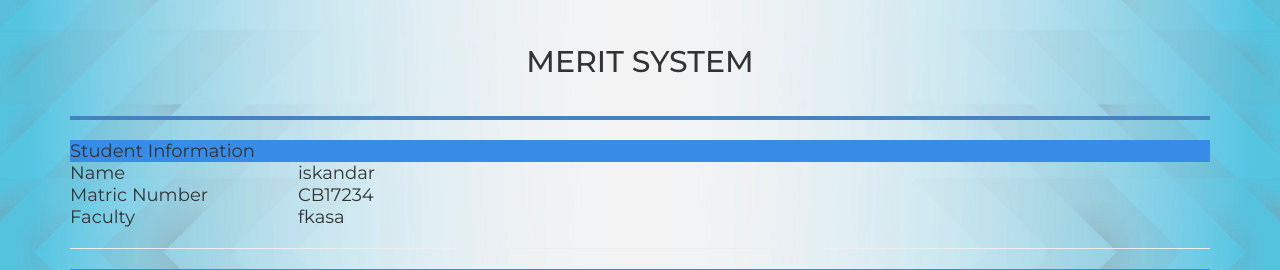
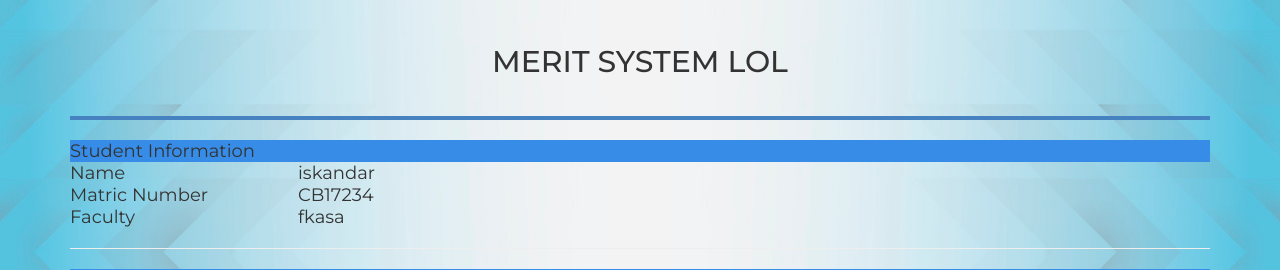
Before and after one commit to NurAinHarun/SEM-project-1, a PHP site: page /NewMymerit/calculateMerit.php?id=30 in a window 1280 px wide. Shown: the part 72-342 px from the top of the page. Run offline with PHP 8.4, Linux system fonts and the light colour scheme; data comes from the database, SQL or seed files in the repository.

Commit message:
try boleh x2

```diff
--- a/MyMerit/calculateMerit.php
+++ b/MyMerit/calculateMerit.php
@@ -17,7 +17,7 @@ th, td {
 	<?php include 'navbarlogout.html'; session_start();?>
 	<div class="container">
 	<div style="background:transparent !important; padding-top:5px !important" class="jumbotron jumbotron-fluid">
-	<h2 style="margin-bottom:-40px !important">MERIT SYSTEM</h2>
+	<h2 style="margin-bottom:-40px !important">MERIT SYSTEM LOL</h2>
 	</div>
 	<hr style="border: 2px solid #4682BF;">
 </head>
```
